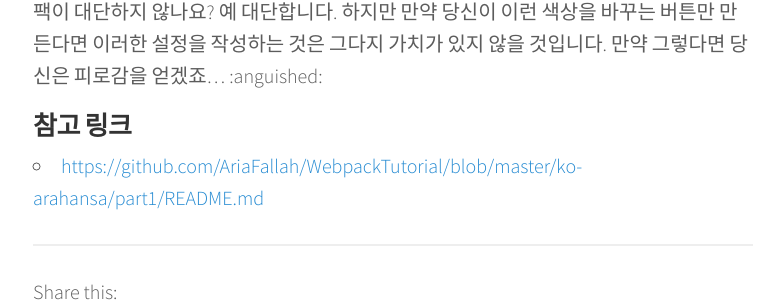
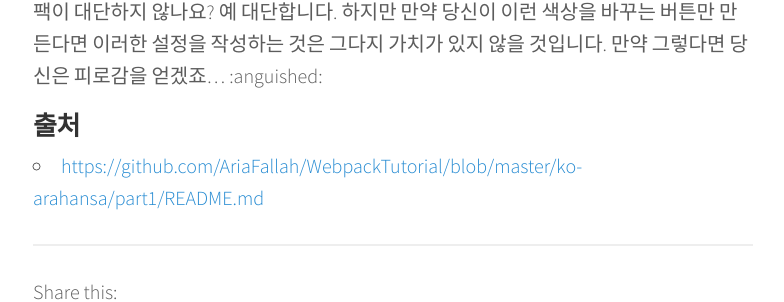
Before and after one commit to qnfzks55/jijong.github.io, a Jekyll site: the page built from _posts/2016-12-02-webpack.md, in a window 1280 px wide and 900 px high, scrolled down 20147 px. Shown: the part 314-616 px from the top of the window, without its empty margins (247-1031 px from the left). Built offline with Jekyll 4.4.1, drawn with Linux system fonts in a browser that asks for light colours; nearby versions of some CDN libraries; comment, search, counter and statistics services are not loaded.

```diff
--- a/_posts/2016-12-02-webpack.md
+++ b/_posts/2016-12-02-webpack.md
@@ -727,6 +727,7 @@ if (module.hot) {
 (마치면서) 축하드립니다! 당신은 div의 색상을 변할 수 이게 하는 버튼을 만들었습니다. 웹팩이 대단하지 않나요?
 예 대단합니다. 하지만 만약 당신이 이런 색상을 바꾸는 버튼만 만든다면 이러한 설정을 작성하는 것은 그다지 가치가 있지 않을 것입니다. 만약 그렇다면 당신은 피로감을 얻겠죠... :anguished:
 
-#### 참고 링크
+
+#### 출처
 
 * [https://github.com/AriaFallah/WebpackTutorial/blob/master/ko-arahansa/part1/README.md](https://github.com/AriaFallah/WebpackTutorial/blob/master/ko-arahansa/part1/README.md)
```
